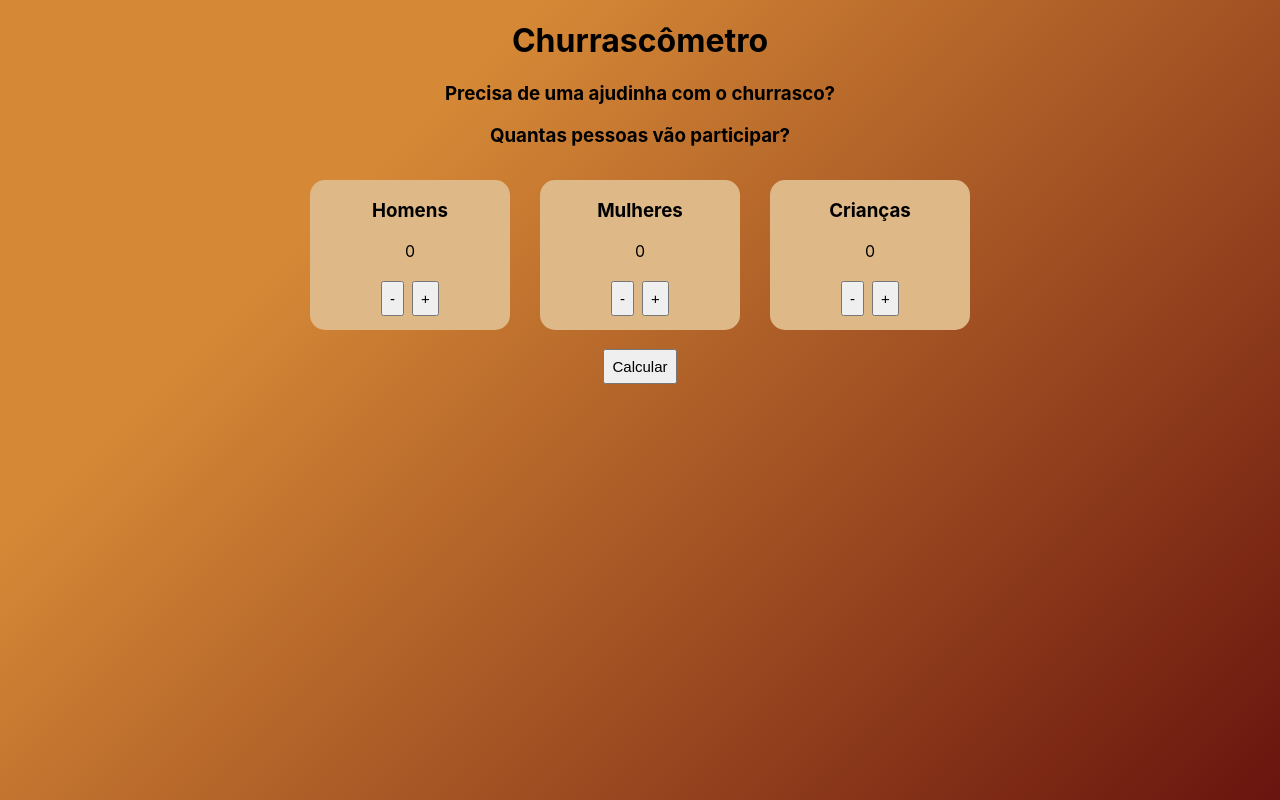
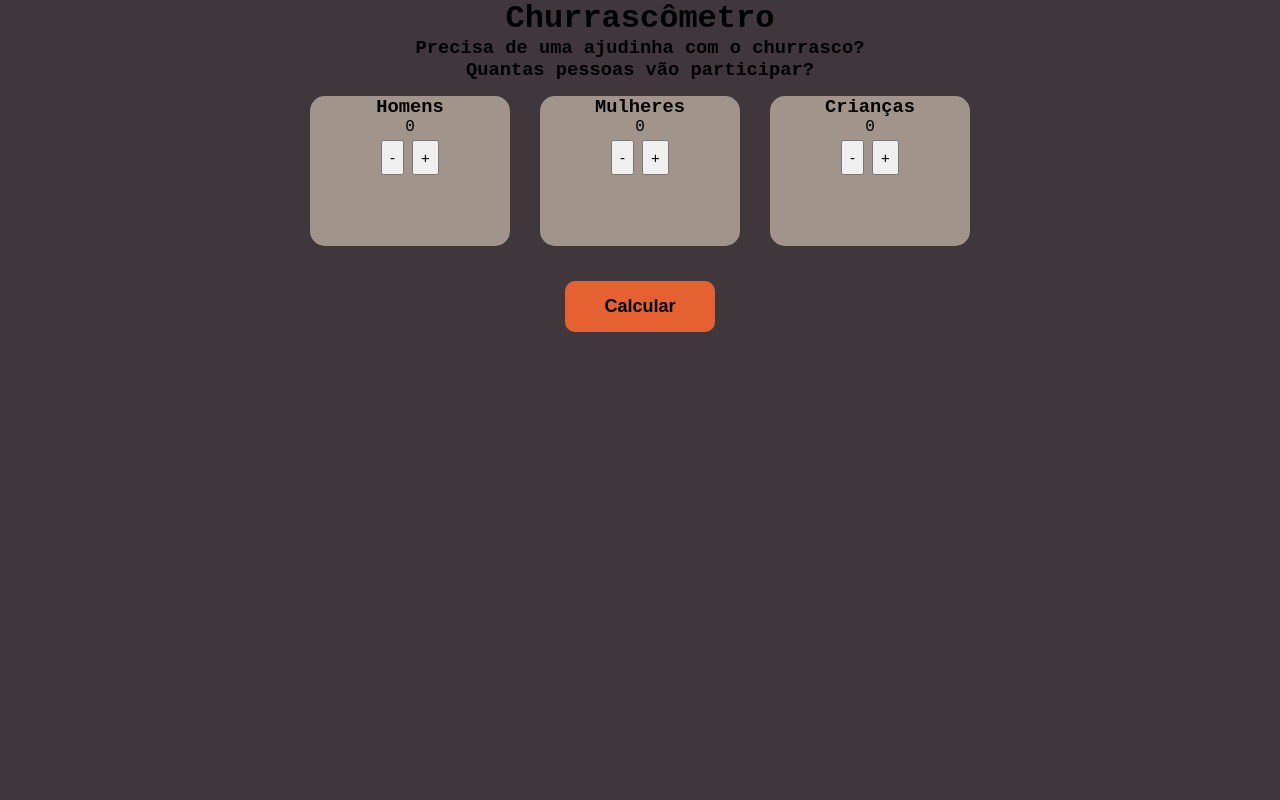
Before and after one commit to Kawa-github/Churrascometro, a React (Create React App) app: page / in a window 1280 px wide. Built offline with nearby package versions, Linux system fonts and the light colour scheme.

Commit message:
estilizando tela inicial

```diff
--- a/package.json
+++ b/package.json
@@ -9,6 +9,7 @@
     "prop-types": "^15.8.1",
     "react": "^18.2.0",
     "react-dom": "^18.2.0",
+    "react-router-dom": "^6.17.0",
     "react-scripts": "5.0.1",
     "web-vitals": "^2.1.4"
   },
--- a/src/components/Calculator.js
+++ b/src/components/Calculator.js
@@ -91,7 +91,7 @@ import Card from './Card';
                     <Card name="Crianças" count={this.state.criancas} increment={this.incrementCriancas} decrement={this.decrementCriancas} />
                 </div>
                 <div>
-                    <button onClick={this.getQuantity}>
+                    <button onClick={this.getQuantity} className='btnCalc'>
                         Calcular
                     </button>
                 </div>
--- a/src/css/App.css
+++ b/src/css/App.css
@@ -1,9 +1,21 @@
+* {
+  margin: 0;
+  padding: 0;
+}
 
-body{
-  height: 100vh;
-  background-color: #69140e;
-  background-image: linear-gradient(315deg, #69140e 0%, #d58936 74%);
+:root {
+  --div-bg: #A0948B;
+  --div-border: #6b5e66;
+  --default-button: #e56132;
+  --title-page: #efa360;
+  --bg-page: #3F373C;
+  --text-color: white;
+  --text-color-black:black;
+}
 
+body {
+  font-family: "Fira Code", monospace;
+  background-color: var(--bg-page);
 }
 
 .container{
@@ -22,10 +34,28 @@ body{
 .card{
   width: 200px;
   height: 150px;
-  background-color: burlywood;
+  background-color: var(--div-bg);
   margin: 15px;
   border-radius: 15px;
 }
+
+.btnCalc{
+  background-color: var(--default-button);
+  color: var(--text-color-black);
+  border: none;
+  margin-top: 20px;
+  border-radius: 10px;
+  font-weight: bold;
+  font-size: 18px;
+  padding: 15px;
+  width: 150px;
+}
+
+.btnCalc:hover{
+  background-color: var(--div-bg);
+  transition: 0.2s ease-in;
+}
+
 
 button{
   margin: 4px;
```
Also changed, not shown: 1 other file (tests, documents, lock files or other folders).
